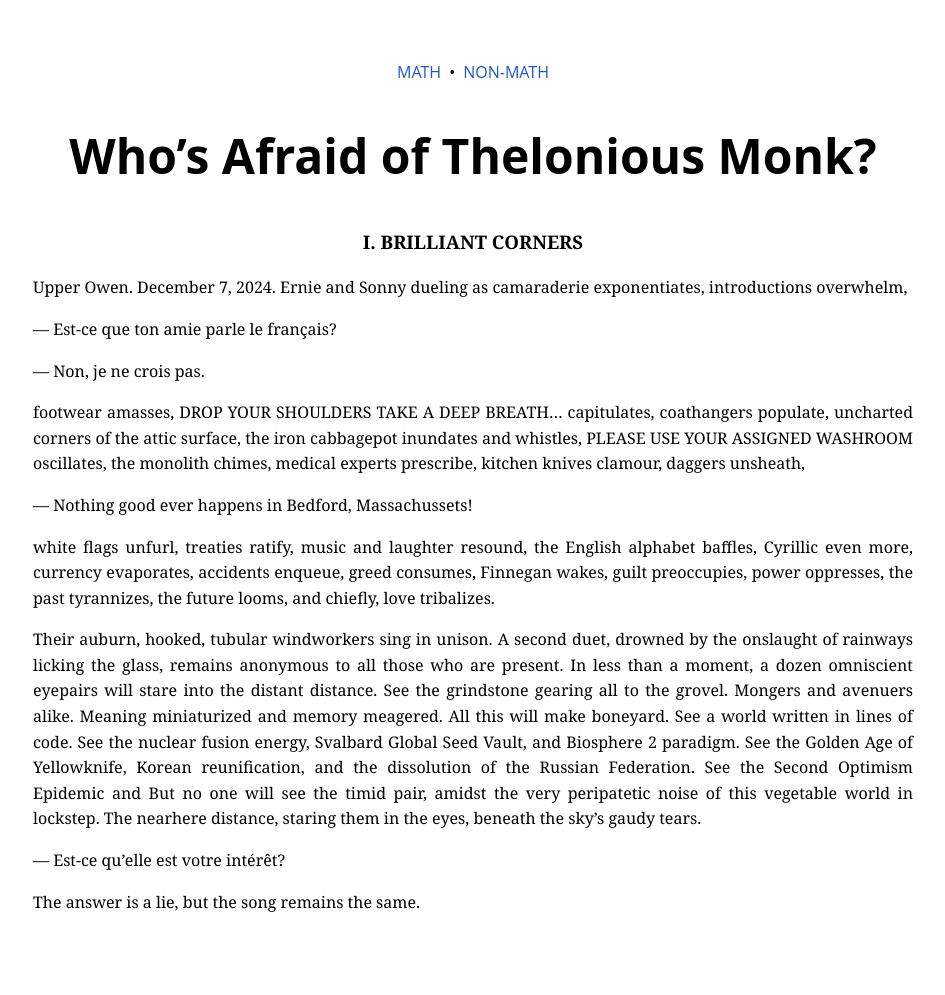
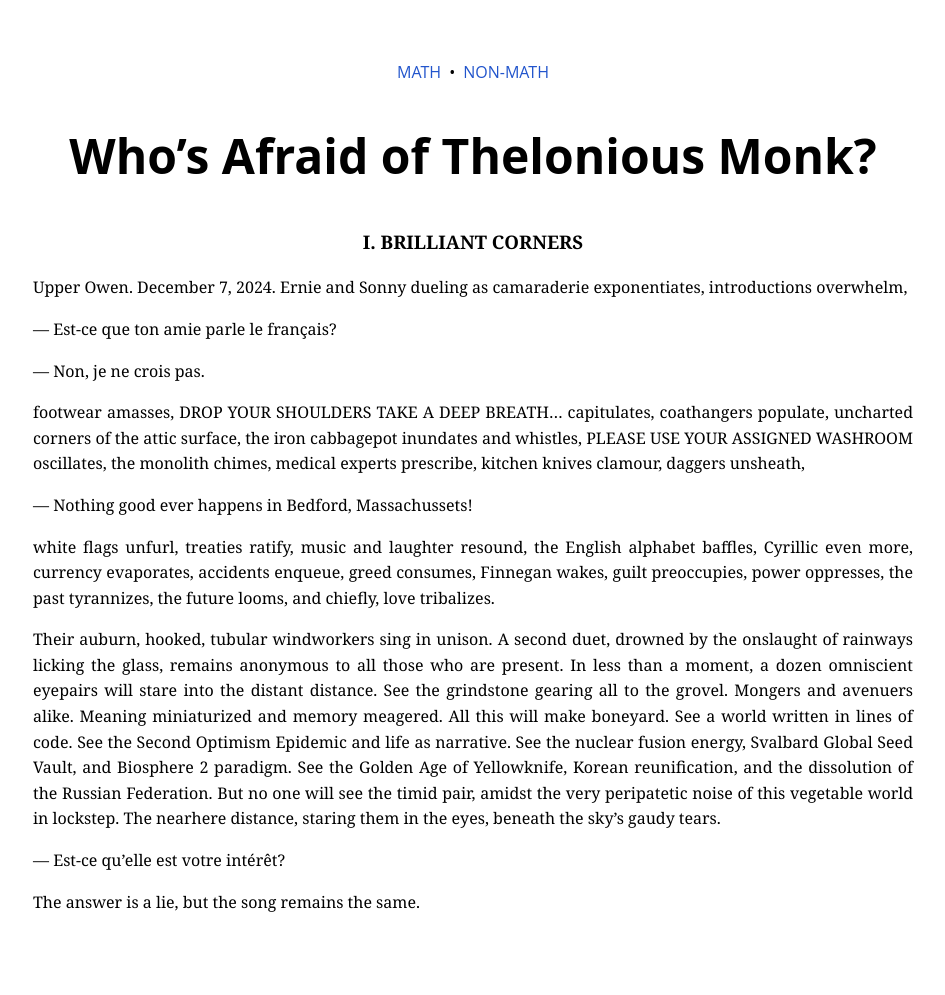
Before and after one commit to williamrygao/williamrygao.github.io, a Jekyll site: the page built from monk.md, in a window 1280 px wide. Shown: the whole page, without its empty margins (167-1112 px from the left). Built offline with Jekyll 4.4.1, drawn with Linux system fonts in a browser that asks for light colours.

Commit message:
Update monnk

```diff
--- a/monk.md
+++ b/monk.md
@@ -19,7 +19,7 @@ footwear amasses, DROP YOUR SHOULDERS TAKE A DEEP BREATH... capitulates, coathan
 
 white flags unfurl, treaties ratify, music and laughter resound, the English alphabet baffles, Cyrillic even more, currency evaporates, accidents enqueue, greed consumes, Finnegan wakes, guilt preoccupies, power oppresses, the past tyrannizes, the future looms, and chiefly, love tribalizes.
 
-Their auburn, hooked, tubular windworkers sing in unison. A second duet, drowned by the onslaught of rainways licking the glass, remains anonymous to all those who are present. In less than a moment, a dozen omniscient eyepairs will stare into the distant distance. See the grindstone gearing all to the grovel. Mongers and avenuers alike. Meaning miniaturized and memory meagered. All this will make boneyard. See a world written in lines of code. See the nuclear fusion energy, Svalbard Global Seed Vault, and Biosphere 2 paradigm. See the Golden Age of Yellowknife, Korean reunification, and the dissolution of the Russian Federation. See the Second Optimism Epidemic and  But no one will see the timid pair, amidst the very peripatetic noise of this vegetable world in lockstep. The nearhere distance, staring them in the eyes, beneath the sky's gaudy tears.
+Their auburn, hooked, tubular windworkers sing in unison. A second duet, drowned by the onslaught of rainways licking the glass, remains anonymous to all those who are present. In less than a moment, a dozen omniscient eyepairs will stare into the distant distance. See the grindstone gearing all to the grovel. Mongers and avenuers alike. Meaning miniaturized and memory meagered. All this will make boneyard. See a world written in lines of code. See the Second Optimism Epidemic and life as narrative. See the nuclear fusion energy, Svalbard Global Seed Vault, and Biosphere 2 paradigm. See the Golden Age of Yellowknife, Korean reunification, and the dissolution of the Russian Federation. But no one will see the timid pair, amidst the very peripatetic noise of this vegetable world in lockstep. The nearhere distance, staring them in the eyes, beneath the sky's gaudy tears.
 
 — Est-ce qu'elle est votre intérêt?
 
```
